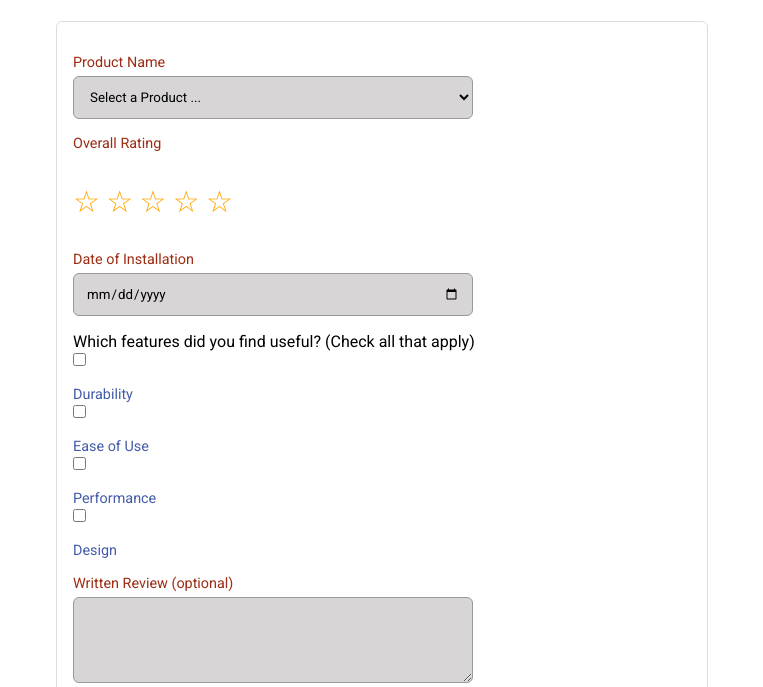
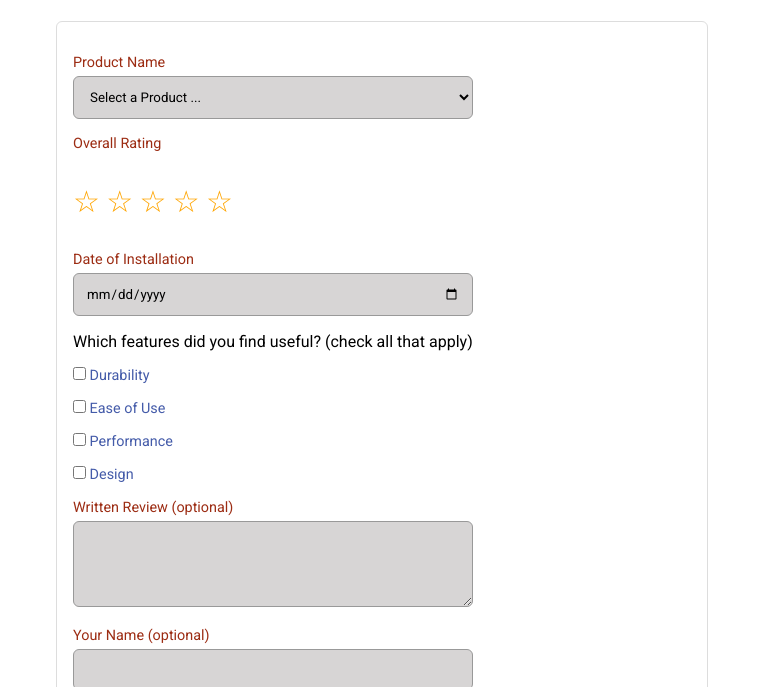
Before and after one commit to benjaminihentuge/wdd131, a plain HTML site: page week05/form.html in a window 1280 px wide. Shown: the part 113-800 px from the top of the page, without its empty margins (258-1021 px from the left). Drawn offline with Linux system fonts and the light colour scheme.

Commit message:
week05-05

```diff
--- a/week05/form.html
+++ b/week05/form.html
@@ -54,34 +54,32 @@
           <input type="date" id="date" name="installationDate" required />
 
           <div class="input-checkbox">
-            <p>Which features did you find useful? (Check all that apply)</p>
+            <p>Which features did you find useful? (check all that apply)</p>
 
+            <label for="durability">
               <input
                 type="checkbox"
                 id="durability"
                 name="durability"
                 value="yes"
               />
-            <label for="durability">Durability</label>
+              Durability
+            </label>
 
-            <input
-              type="checkbox"
-              id="easeOfUse"
-              name="easeOfUse"
-              value="yes"
-            />
-            <label for="easeOfUse">Ease of Use</label>
+            <label for="easeOfUse">
+              <input type="checkbox" id="easeOfUse" value="yes" />
+              Ease of Use
+            </label>
 
-            <input
-              type="checkbox"
-              id="performance"
-              name="performance"
-              value="yes"
-            />
-            <label for="performance">Performance</label>
+            <label for="performance">
+              <input type="checkbox" id="performance" value="yes" />
+              Performance
+            </label>
 
-            <input type="checkbox" id="design" name="design" value="yes" />
-            <label for="design">Design</label>
+            <label for="design">
+              <input type="checkbox" id="design" value="yes" />
+              Design
+            </label>
           </div>
 
           <label for="review">Written Review (optional)</label>
```
Lines whose indentation alone changed are shown as unchanged.
